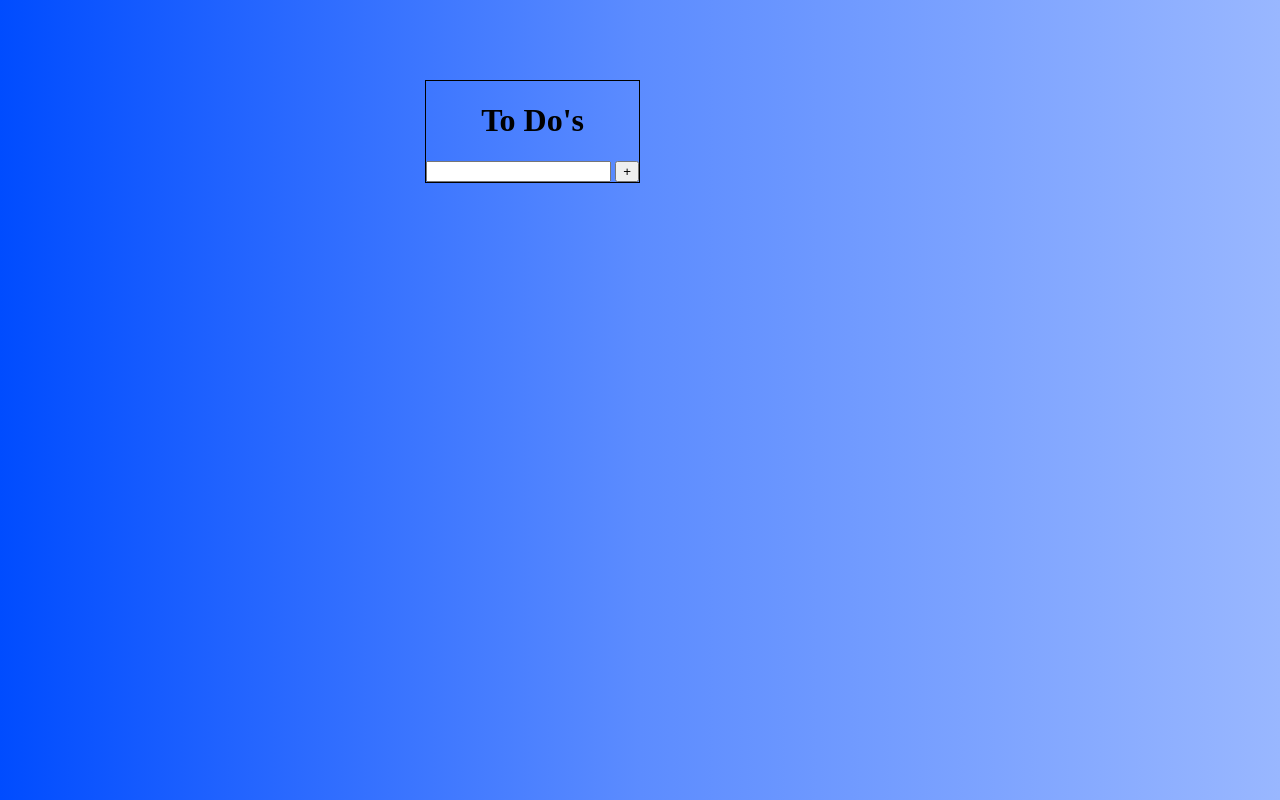
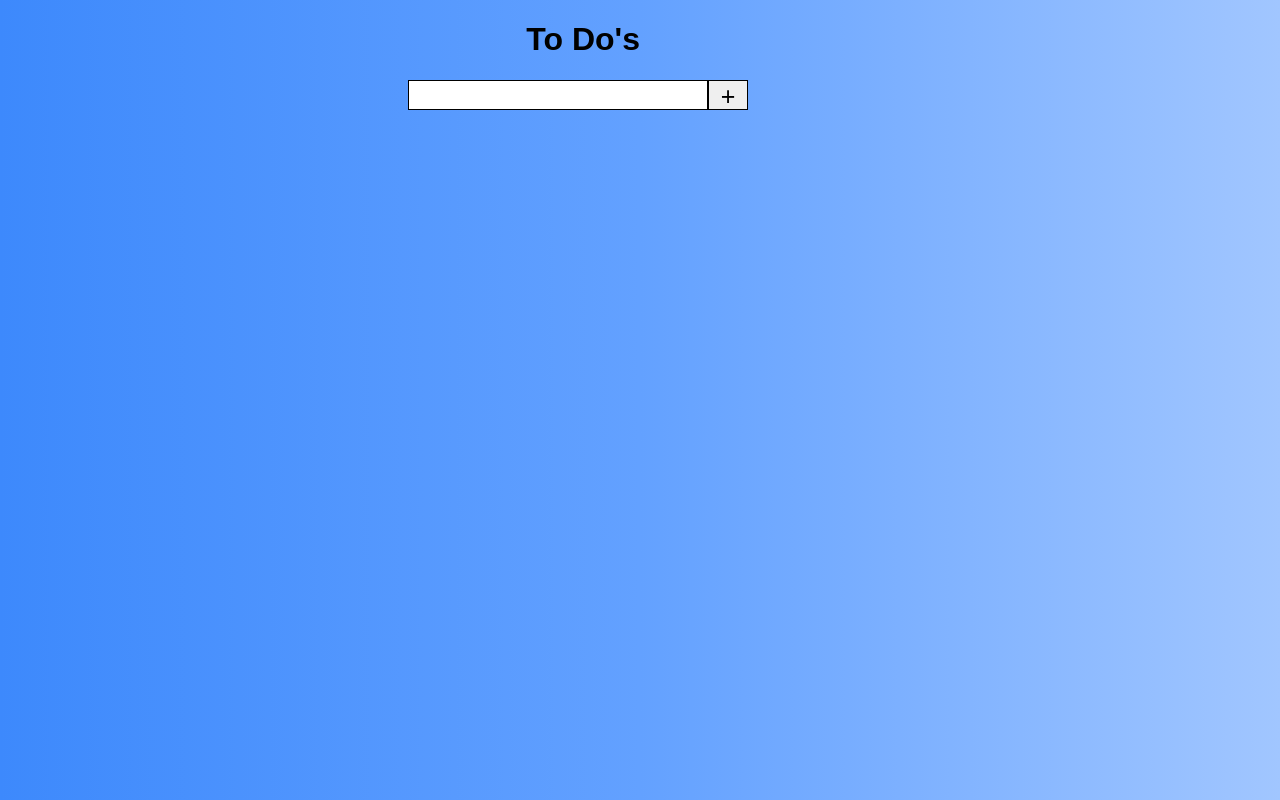
Before and after one commit to RobGrootjen/ToDoJsV3, a plain HTML site: page index.html in a window 1280 px wide. Drawn offline with Linux system fonts and the light colour scheme.

Commit message:
new update

```diff
--- a/app.js
+++ b/app.js
@@ -1,9 +1,20 @@
-var clicker = document.getElementById('clicker');
-var outcome = docuement.getElementById('todos');
-var input = document.getElementById('maininput');
+var clickerButton = document.getElementById('clickersaso');
+var outcomeContainer = document.getElementById('todos');
+var inputContainer = document.getElementById('maininput');
 
-clicker.addEventListener('clicker', function(){
+clickerButton.addEventListener('click', function(){
     var paragraph = document.createElement('p');
     paragraph.classList.add('paragraph-styling');
+    paragraph.innerText = inputContainer.value;
+    outcomeContainer.appendChild(paragraph);
+    inputContainer.value="";
+    paragraph.addEventListener('click', function(){
+        paragraph.style.textDecoration = 'line-through';
+    })
+    paragraph.addEventListener('click', function(){
+        outcomeContainer.removeChild(paragraph);
+    })
+
+
 
 })
--- a/index.html
+++ b/index.html
@@ -1,23 +1,18 @@
 <html>
     <head>
         <link rel="stylesheet" href="style.css">
+        <title>To Do List</title>
 
     </head>
     <body>
+        <h1>To Do's</h1>
         <div class='container'>
-            <div id='headline'>
-                <h1>To Do's</h1>
-            </div>
-            <div>
-                <input type="text" id='maininput'>
-                <button id="click">+</button>
-            </div>
-            <div id="todos"></div>
 
-
-
+            <input type="text" id='maininput'><button id="clickersaso">+</button>
+            <div id="todos" class='to-dos'></div>
 
         </div>
+        <script src="app.js"></script>
 
     </body>
 
--- a/style.css
+++ b/style.css
@@ -1,17 +1,40 @@
-.container{
-    position: absolute;
-    right: 50%;
-    top: 10%;
-    border: solid black;
-    border-width: 1px;
-}
-
-html{
-    background: linear-gradient(to right, #004cff, #5c8cff, #99b7ff );
+html, body{
+    background: linear-gradient(to right, #3d89fc, #63a1ff,#a1c6ff);
+    margin: 0;
+    font-family: sans-serif;
 }
 
 h1{
-    text-align: center;
+    position: absolute;
+    right: 50%;
+}
+
+.container{
+    width: 360px;
+    position: absolute;
+    right: 40%;
+    top: 10%;
+}
+
+#maininput{
+    width: 300px;
+    height: 30px;
+    border: 1px solid black;
+    outline: none;
+    font-size: 25px;
+    vertical-align: middle;
+}
+
+#clickersaso{
+    height: 30px;
+    width: 40px;
+    border: 1px solid black;
+    vertical-align: middle;
+    font-size: 25px;
+}
+
+.to-dos{
+    margin-top: 25px;
 }
 
 .paragraph-styling{
```
